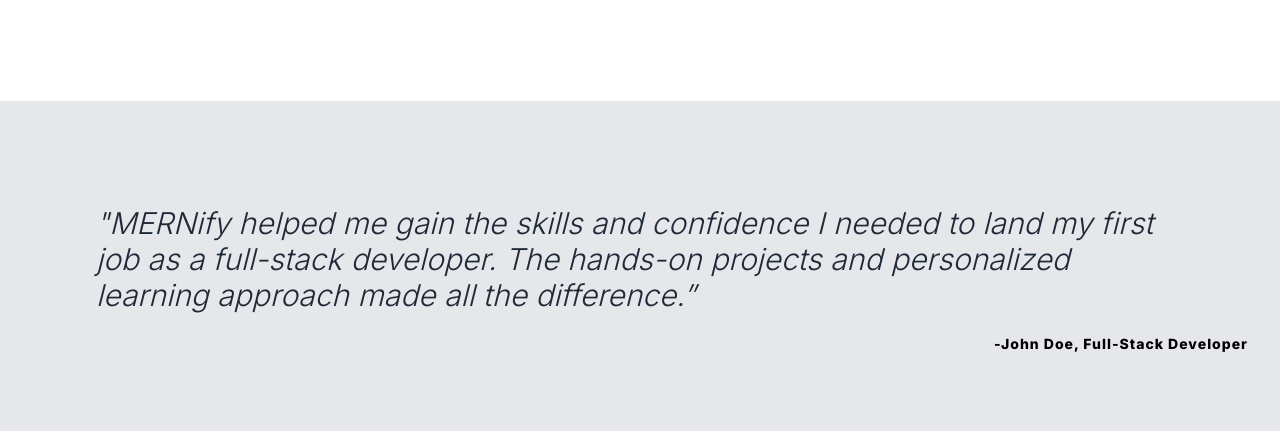
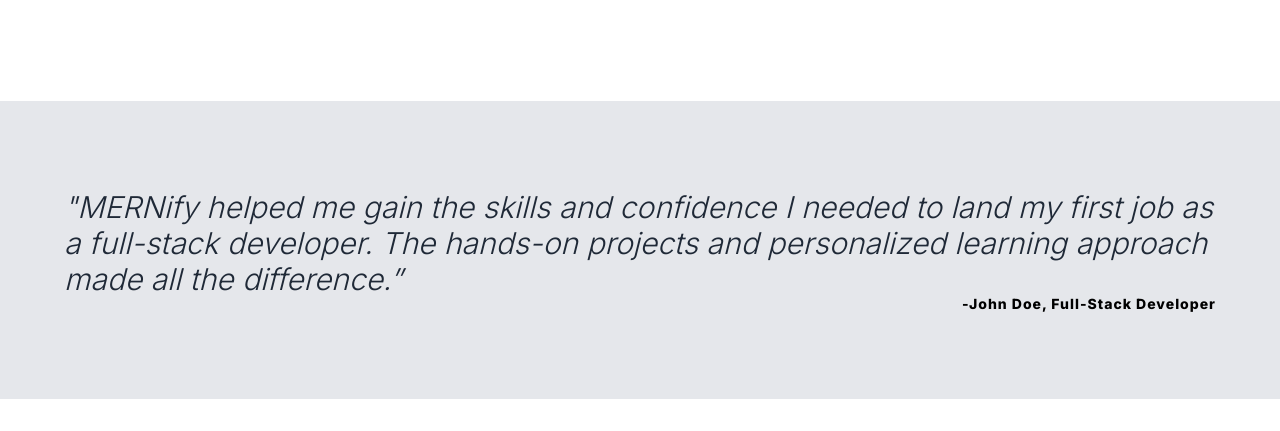
Before and after one commit to AnkitAdhikari/odin-landing-page, a plain HTML site: page index.html in a window 1280 px wide. Shown: the part 799-1230 px from the top of the page. After the commit the page ends 1198 px from the top, so only its background shows below. Drawn offline with Linux system fonts and the light colour scheme.

Commit message:
fix padding in testimonial name by adding a div

```diff
--- a/index.html
+++ b/index.html
@@ -83,7 +83,7 @@
         </div>
       </section>
       <section class="section-testimonial">
-        <div class="container">
+        <div class="container testimonial-box">
           <blockquote class="testimonial-text">
             "MERNify helped me gain the skills and confidence I needed to land
             my first job as a full-stack developer. The hands-on projects and
--- a/style.css
+++ b/style.css
@@ -134,14 +134,15 @@ header {
   padding: 6.4rem 0;
   background-color: #e5e7eb;
 }
-
+.testimonial-box {
+  padding: 2.4rem 6.4rem;
+}
 .testimonial-text {
   font-size: 3rem;
   font-weight: 300;
   font-style: italic;
   color: #1f2937;
   line-height: 1.2;
-  padding: 2.4rem 6.4rem;
 }
 .testimonial-name {
   text-align: right;
```
